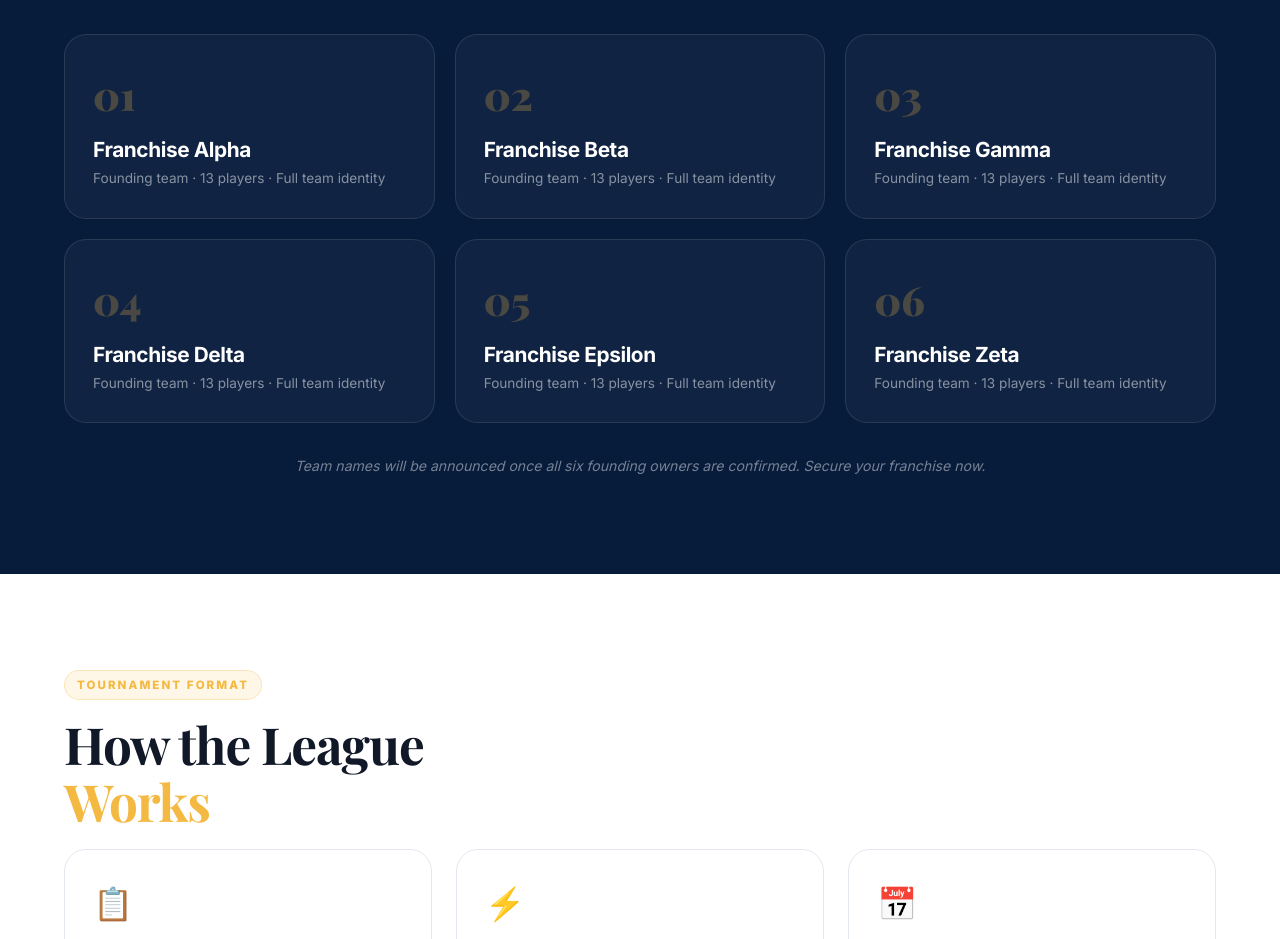
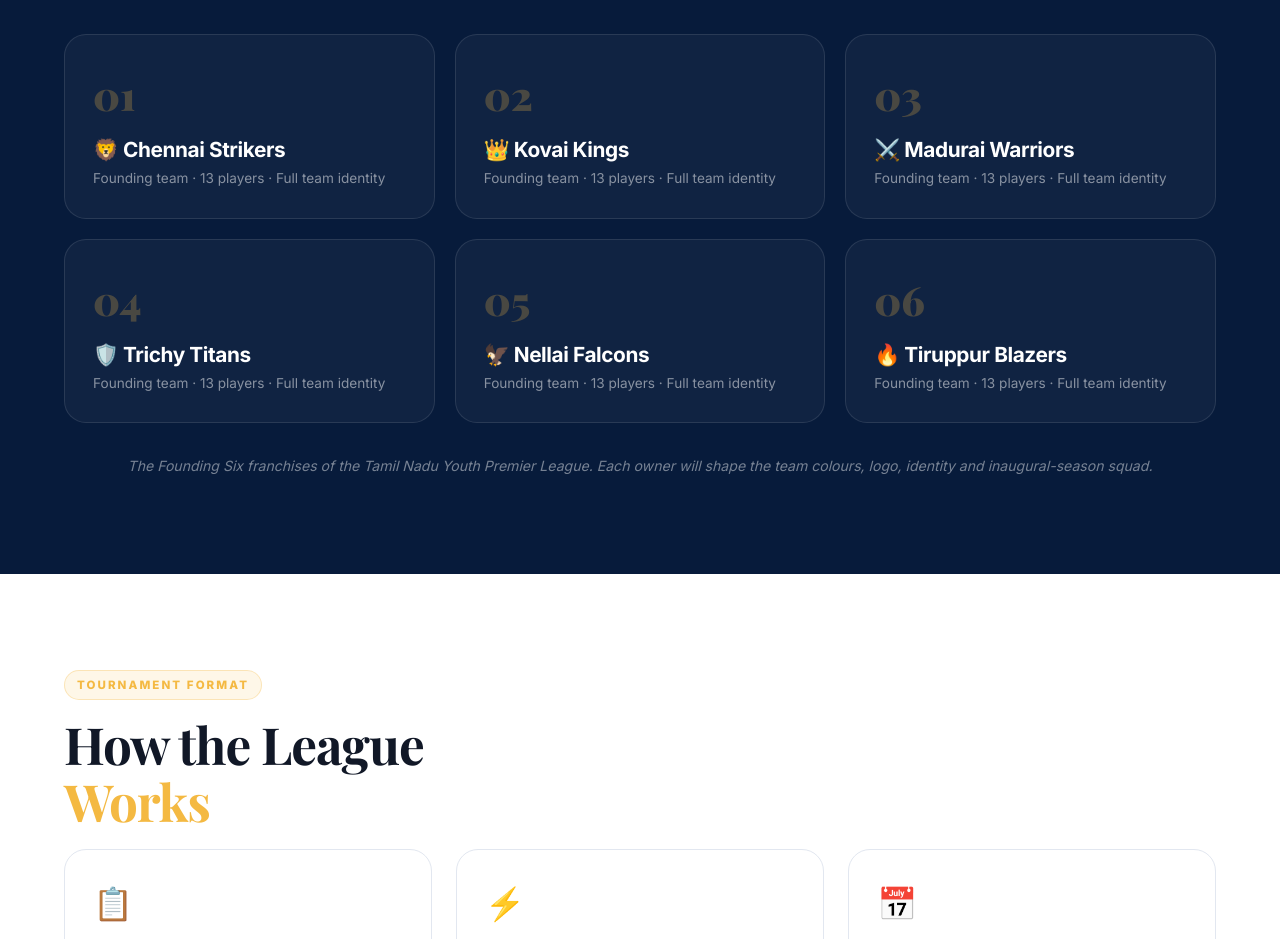
Before and after one commit to dineedoss/tnypl-platform, a website: page index.html in a window 1280 px wide. Shown: the part 2320-3259 px from the top of the page. Drawn offline with nearby package versions, Linux system fonts and the light colour scheme.

Commit message:
Add official TNYPL franchise names

```diff
--- a/index.html
+++ b/index.html
@@ -117,36 +117,36 @@
     <div class="franchise-grid">
       <div class="franchise-card">
         <div class="franchise-num">01</div>
-        <h3>Franchise Alpha</h3>
+        <h3>🦁 Chennai Strikers</h3>
         <p>Founding team · 13 players · Full team identity</p>
       </div>
       <div class="franchise-card">
         <div class="franchise-num">02</div>
-        <h3>Franchise Beta</h3>
+        <h3>👑 Kovai Kings</h3>
         <p>Founding team · 13 players · Full team identity</p>
       </div>
       <div class="franchise-card">
         <div class="franchise-num">03</div>
-        <h3>Franchise Gamma</h3>
+        <h3>⚔️ Madurai Warriors</h3>
         <p>Founding team · 13 players · Full team identity</p>
       </div>
       <div class="franchise-card">
         <div class="franchise-num">04</div>
-        <h3>Franchise Delta</h3>
+        <h3>🛡️ Trichy Titans</h3>
         <p>Founding team · 13 players · Full team identity</p>
       </div>
       <div class="franchise-card">
         <div class="franchise-num">05</div>
-        <h3>Franchise Epsilon</h3>
+        <h3>🦅 Nellai Falcons</h3>
         <p>Founding team · 13 players · Full team identity</p>
       </div>
       <div class="franchise-card">
         <div class="franchise-num">06</div>
-        <h3>Franchise Zeta</h3>
+        <h3>🔥 Tiruppur Blazers</h3>
         <p>Founding team · 13 players · Full team identity</p>
       </div>
     </div>
-    <p class="franchise-note">Team names will be announced once all six founding owners are confirmed. Secure your franchise now.</p>
+    <p class="franchise-note">The Founding Six franchises of the Tamil Nadu Youth Premier League. Each owner will shape the team colours, logo, identity and inaugural-season squad.</p>
   </div>
 </section>
 
```
